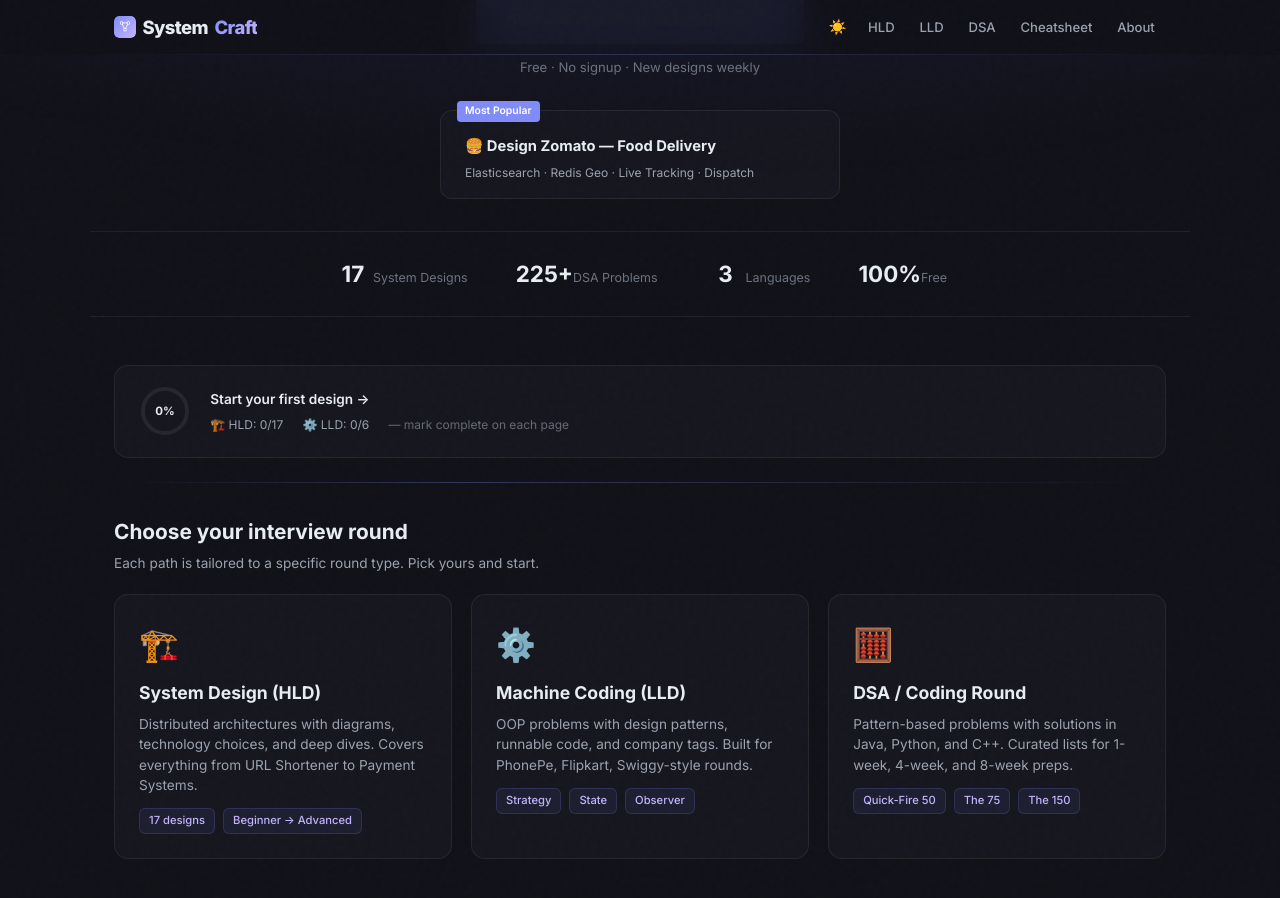
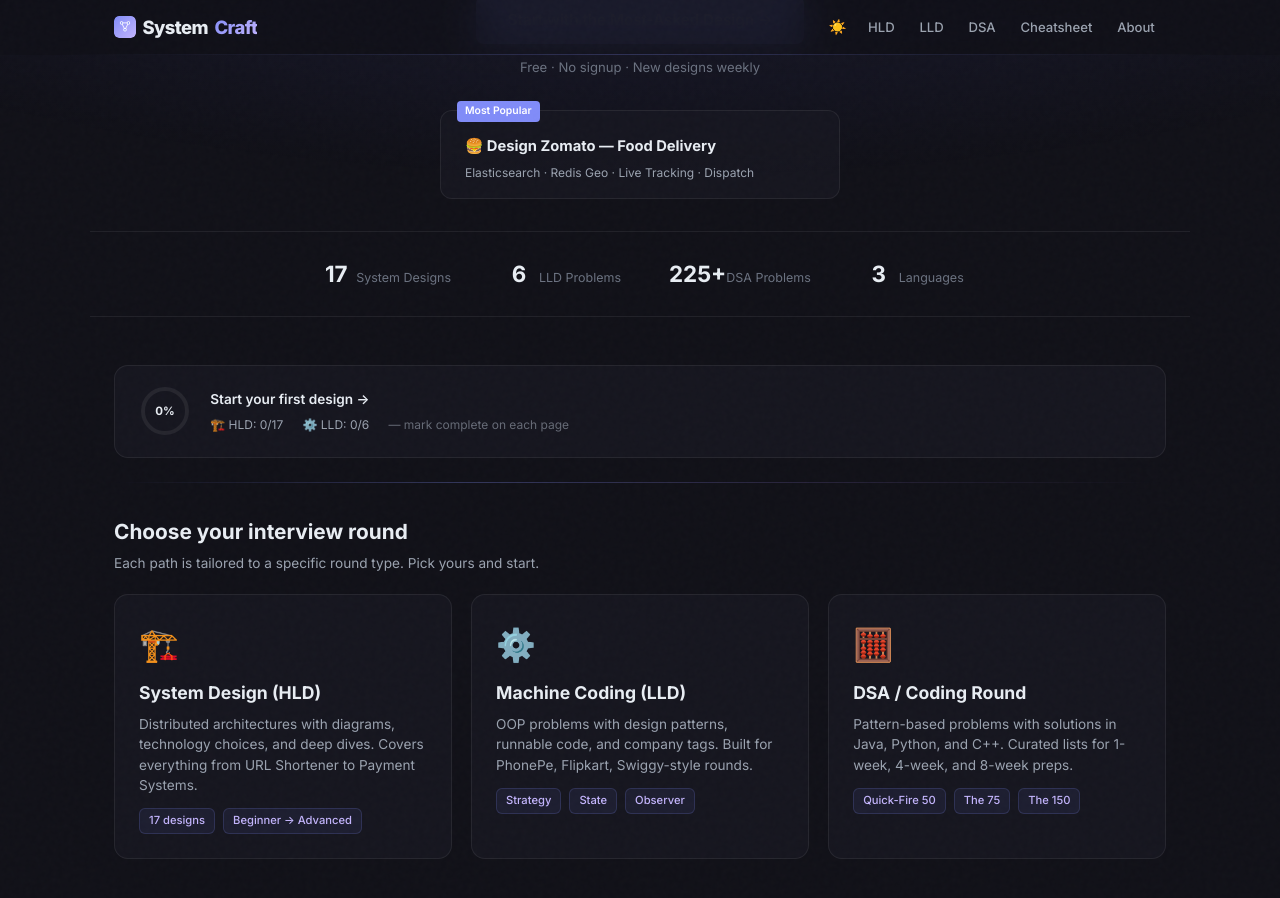
Before and after one commit to iluzn/HLD-Designs, a Jekyll site: the page built from index.html, in a window 1280 px wide and 900 px high, scrolled down 376 px. Built offline with Jekyll 4.4.1, drawn with Linux system fonts in a browser that asks for light colours.

Commit message:
Stats: add LLD count, remove redundant 100% Free

```diff
--- a/index.html
+++ b/index.html
@@ -237,9 +237,9 @@ description: "Free interview prep: HLD system design, LLD machine coding, and DS
 <!-- STATS — trust strip -->
 <div class="stats">
     <div class="stat"><strong>17</strong><span>System Designs</span></div>
+    <div class="stat"><strong>6</strong><span>LLD Problems</span></div>
     <div class="stat"><strong>225+</strong><span>DSA Problems</span></div>
     <div class="stat"><strong>3</strong><span>Languages</span></div>
-    <div class="stat"><strong>100%</strong><span>Free</span></div>
 </div>
 
 <!-- Global progress -->
```
